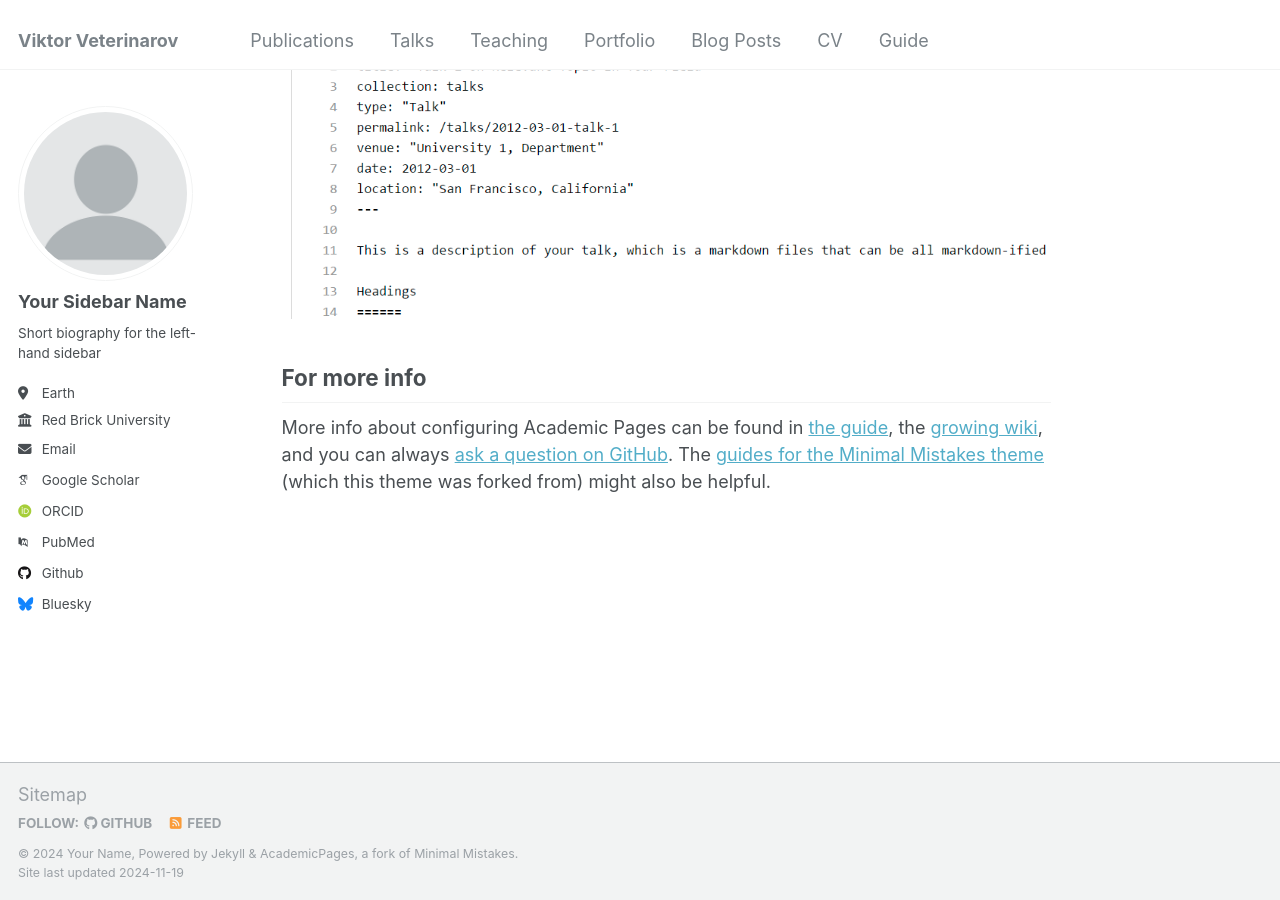
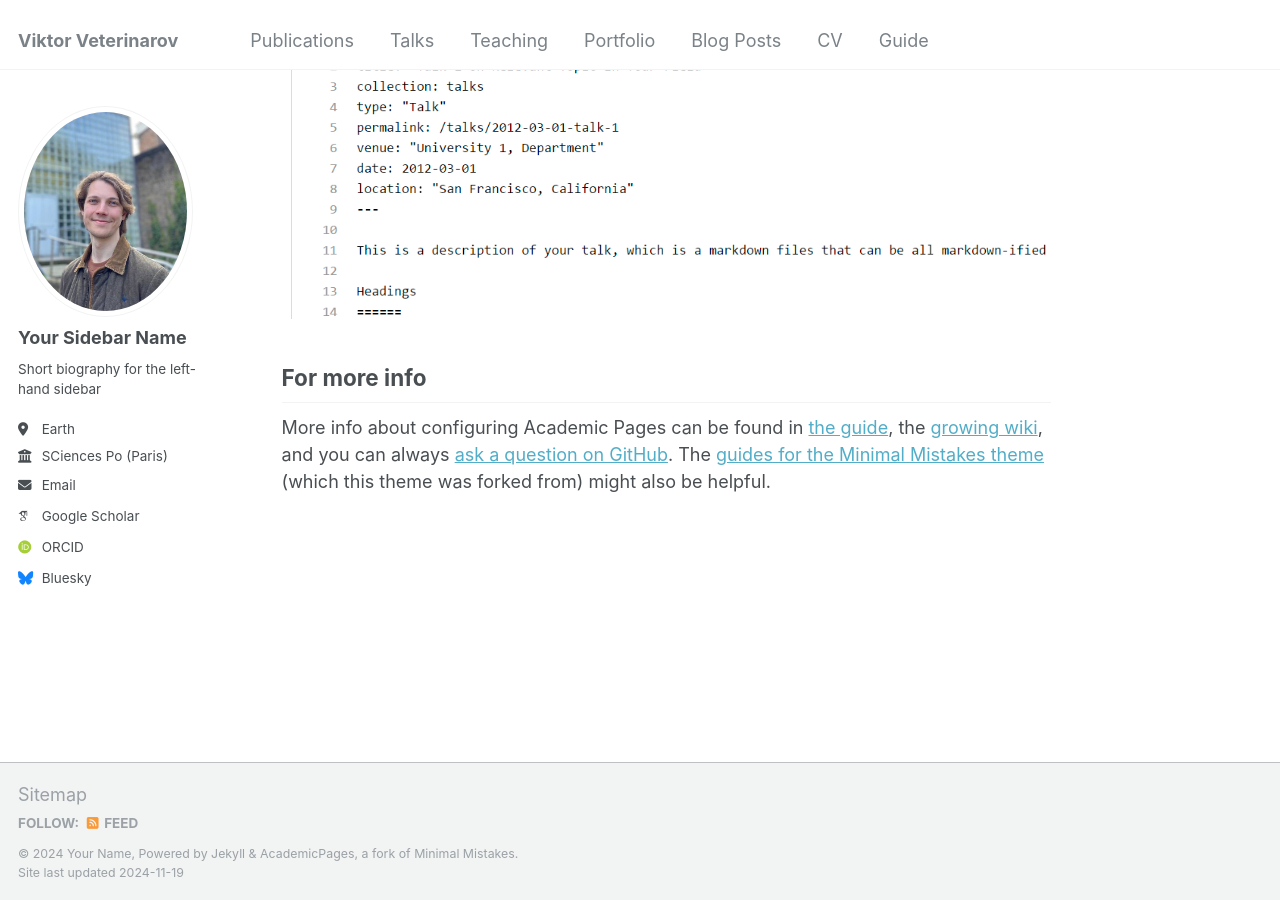
Before and after one commit to viktorveterinarov/viktorveterinarov.github.io, a Jekyll site: the page built from _pages/about.md, in a window 1280 px wide and 900 px high, scrolled down 2643 px. Built offline with Jekyll 4.4.1, drawn with Linux system fonts in a browser that asks for light colours; some web fonts are replaced.

Commit message:
Update _config.yml

```diff
--- a/_config.yml
+++ b/_config.yml
@@ -14,29 +14,29 @@ name                     : &name "Your Name"
 description              : &description "personal description"
 url                      : https://viktorveterinarov.github.io # the base hostname & protocol for your site e.g. "https://[your GitHub username].github.io"
 baseurl                  : "" # the subpath of your site, e.g. "/blog"
-repository               : "academicpages/academicpages.github.io"
+repository               : "viktorveterinarov/viktorveterinarov.github.io"
 
 # Site Author - The following control what appear as part of the author content on the side bar.
 #               If a field is blank the icon and link will not appear, otherwise it will be shown.
 #               Additional customization can be done by editing /_includes/author-profile.html
 author:
   # Biographic information
-  avatar           : "profile.png"
+  avatar           : "ViktorLinkedIn.jpg"
   name             : "Your Sidebar Name"
   pronouns         : # example: "she/her"
   bio              : "Short biography for the left-hand sidebar"
   location         : "Earth"
-  employer         : "Red Brick University"
+  employer         : "SCiences Po (Paris)"
   uri              : # URL
-  email            : "none@example.org"
+  email            : "viktor.veterinarov@sciencespo.fr"
 
   # Academic websites
   arxiv            : # URL - Update with the correct link to your profile
-  googlescholar    : "https://scholar.google.com/citations?user=PS_CX0AAAAAJ"
+  googlescholar    : "https://scholar.google.com/citations?user=tIoH6ksAAAAJ"
   impactstory      : # URL
-  orcid            : "http://orcid.org/yourorcidurl"
+  orcid            : "http://https://orcid.org/0000-0002-0169-1451"
   semantic         : # URL
-  pubmed           : "https://www.ncbi.nlm.nih.gov/pubmed/?term=john+snow"
+  pubmed           : # URL
   researchgate     : # URL
   scopus           : # URL
 
@@ -44,7 +44,7 @@ author:
   bitbucket        : # Username - Update with your username on the site
   codepen          : # Username
   dribbble         : # Username
-  github           : "academicpages"
+  github           : # Username
   kaggle           : # Username
   stackoverflow    : # User number or user number and name (i.e., use "1" or "1/jeff-atwood")
 
```
